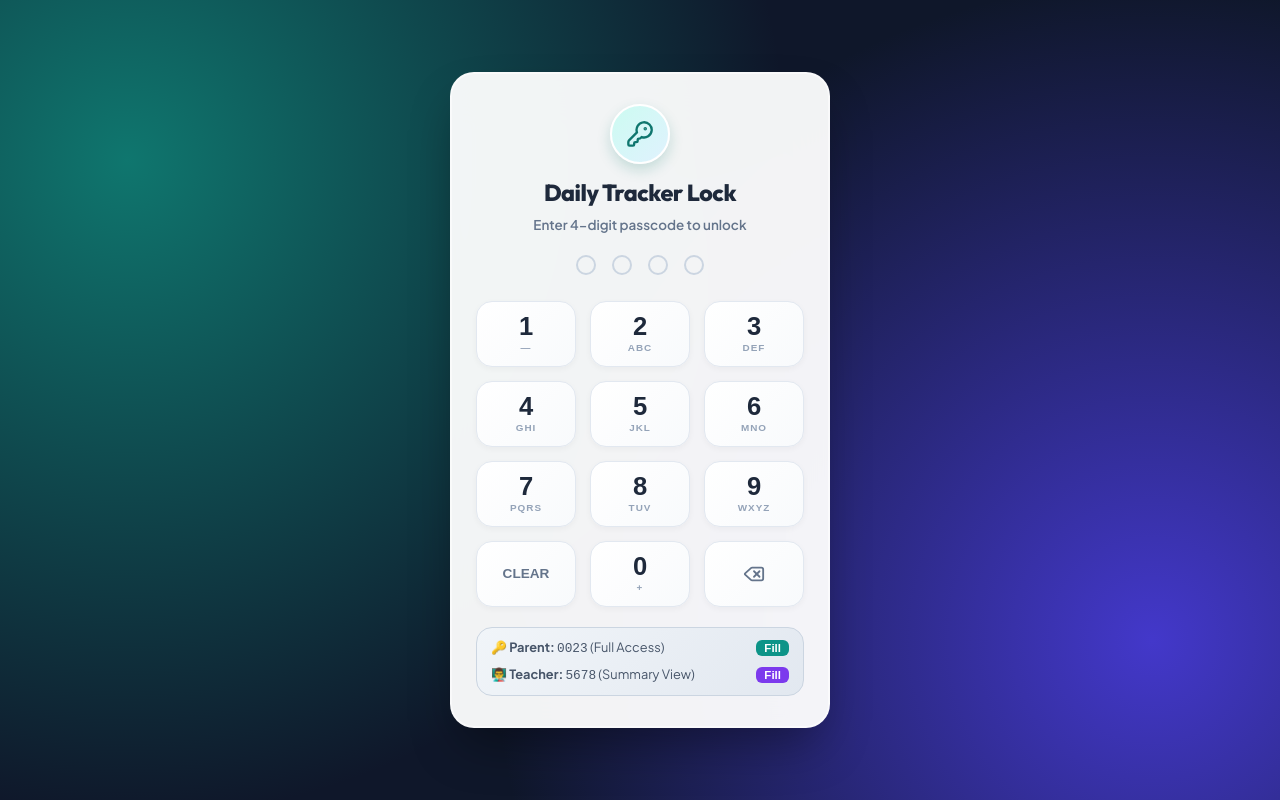
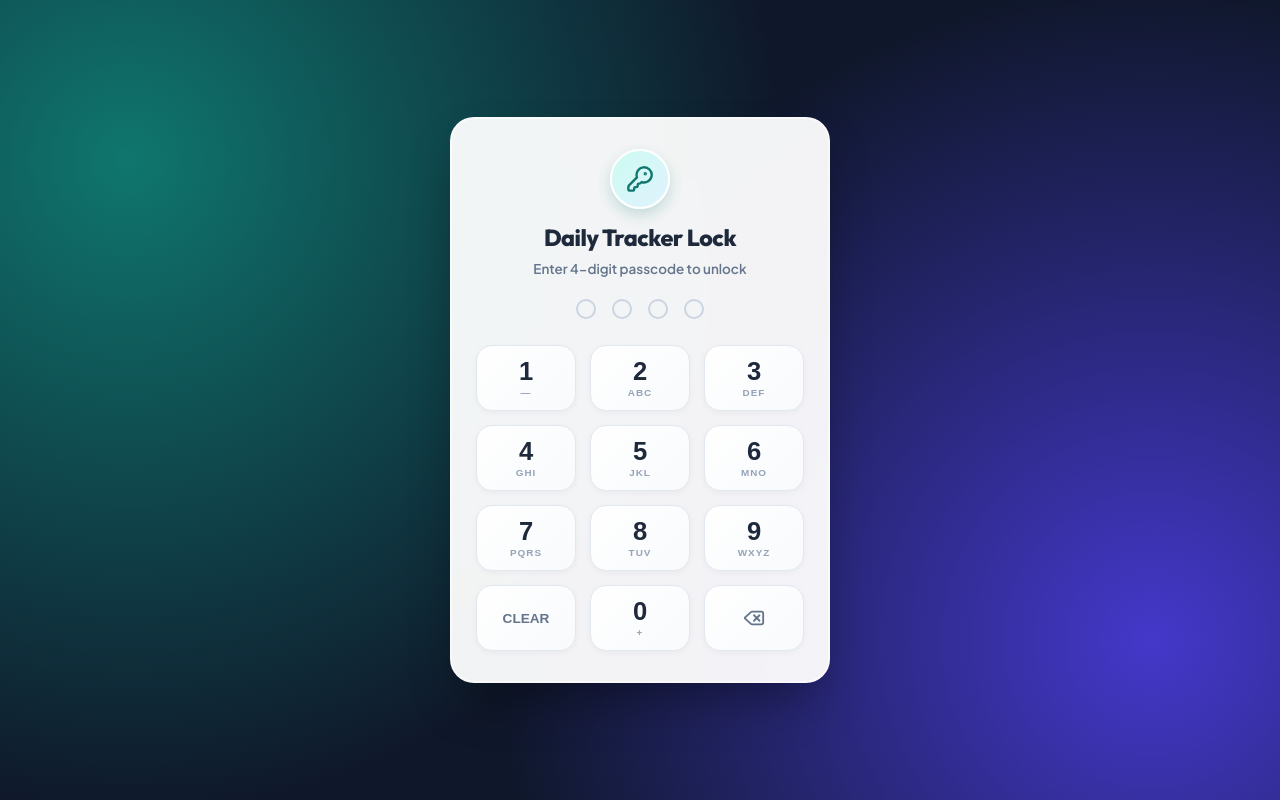
Before and after one commit to fiross/zlife, a React (Vite) app: page / in a window 1280 px wide. Built offline with nearby package versions, Linux system fonts and the light colour scheme; no server answers; the HTML template or start-up script is replaced by a standard one.

Commit message:
Remove passcode display from tracker lock screen

```diff
--- a/src/components/PasscodeLock.jsx
+++ b/src/components/PasscodeLock.jsx
@@ -159,48 +159,6 @@ export default function PasscodeLock({ onAuthenticated }) {
             <Delete size={22} />
           </button>
         </div>
-
-        {/* Quick Roles Reminder / Direct Tap */}
-        <div className="lock-hints">
-          <div style={{ display: 'flex', alignItems: 'center', justifyContent: 'space-between' }}>
-            <span>🔑 <strong>Parent:</strong> <code>0023</code> (Full Access)</span>
-            <button
-              type="button"
-              onClick={() => attemptLogin('0023')}
-              style={{
-                background: '#0d9488',
-                color: '#fff',
-                border: 'none',
-                borderRadius: '6px',
-                padding: '2px 8px',
-                fontSize: '0.72rem',
-                fontWeight: '700',
-                cursor: 'pointer'
-              }}
-            >
-              Fill
-            </button>
-          </div>
-          <div style={{ display: 'flex', alignItems: 'center', justifyContent: 'space-between', marginTop: '4px' }}>
-            <span>👨‍🏫 <strong>Teacher:</strong> <code>5678</code> (Summary View)</span>
-            <button
-              type="button"
-              onClick={() => attemptLogin('5678')}
-              style={{
-                background: '#7c3aed',
-                color: '#fff',
-                border: 'none',
-                borderRadius: '6px',
-                padding: '2px 8px',
-                fontSize: '0.72rem',
-                fontWeight: '700',
-                cursor: 'pointer'
-              }}
-            >
-              Fill
-            </button>
-          </div>
-        </div>
       </div>
     </div>
   );
```
